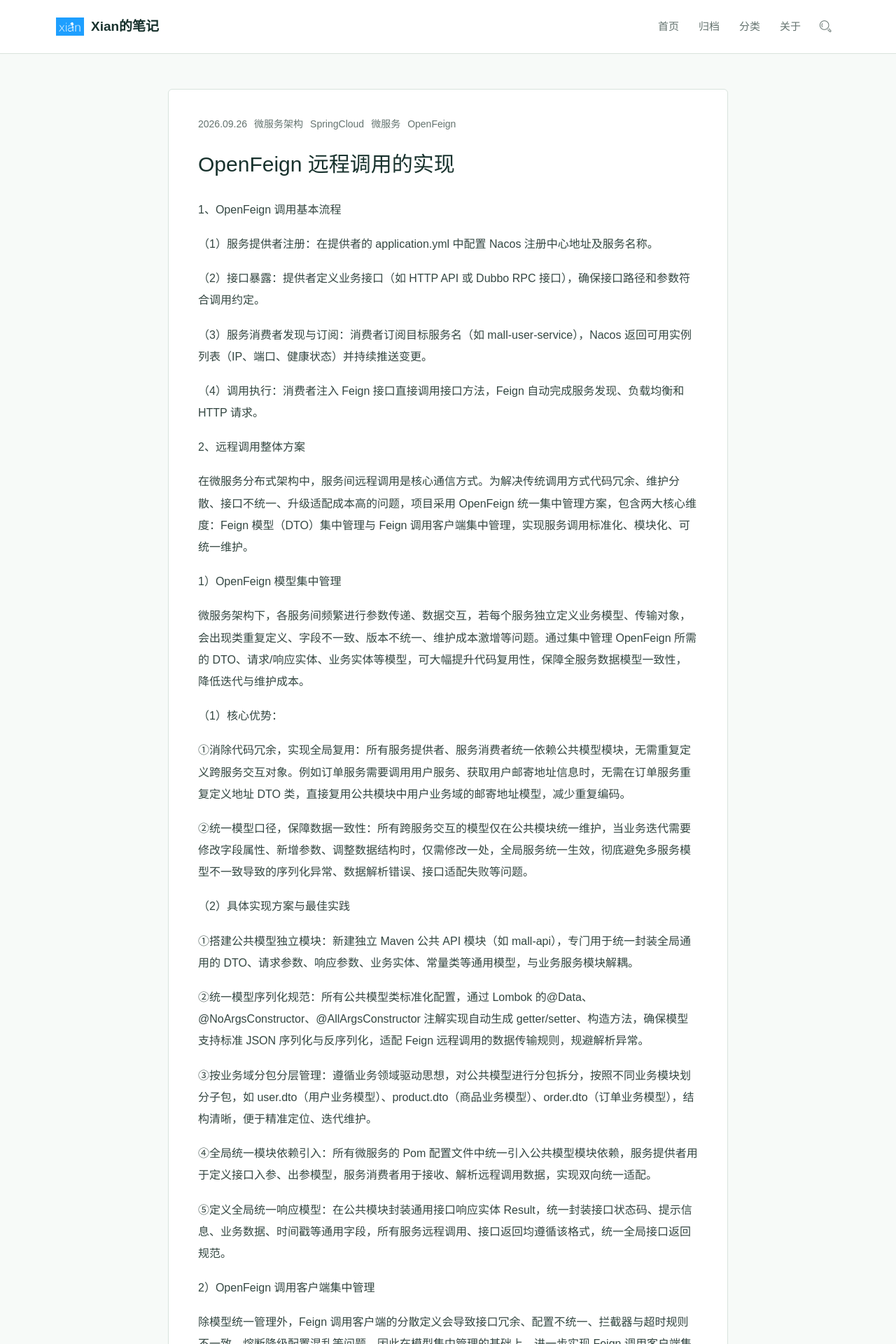
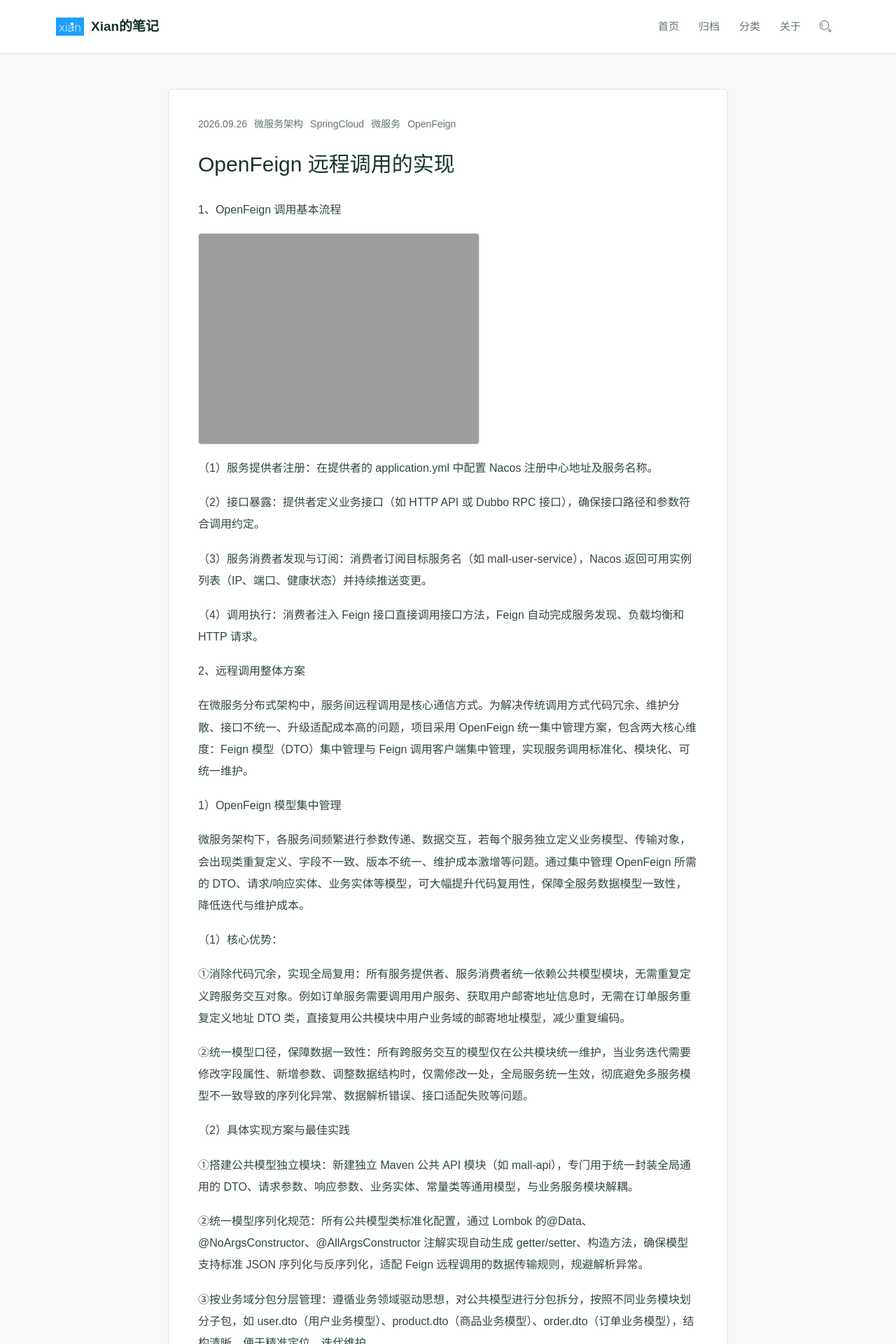
Before and after one commit to XiaoHeiXian/xiaoheixian.github.io, a Jekyll site: the page built from posts/2026-09-26-openfeign-remote-call.md, in a window 1280 px wide. Shown: the top 1920 px of the page at 70% size. Built offline with Jekyll 4.4.1, drawn with Linux system fonts in a browser that asks for light colours.

Commit message:
docs: update OpenFeign 远程调用的实现

```diff
--- a/posts/2026-09-26-openfeign-remote-call.md
+++ b/posts/2026-09-26-openfeign-remote-call.md
@@ -12,6 +12,8 @@ permalink: /posts/2026-09-26-openfeign-remote-call.html
 ---
 
 1、OpenFeign 调用基本流程
+
+![调用流程图](https://xiaoheixian.github.io/posts/assets/280_65.png)
 
 （1）服务提供者注册：在提供者的 application.yml 中配置 Nacos 注册中心地址及服务名称。
 
```
